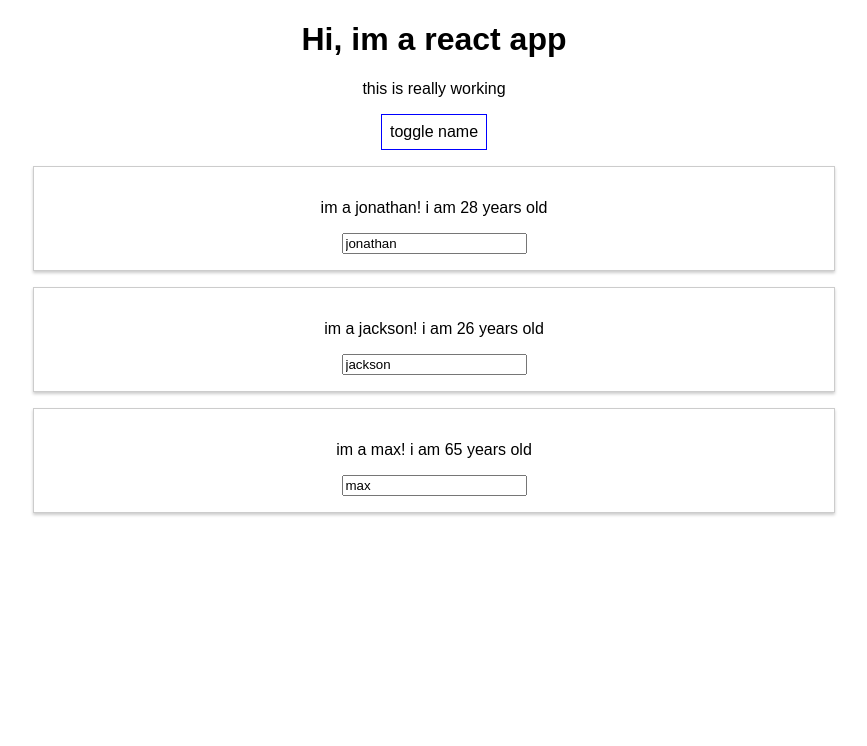
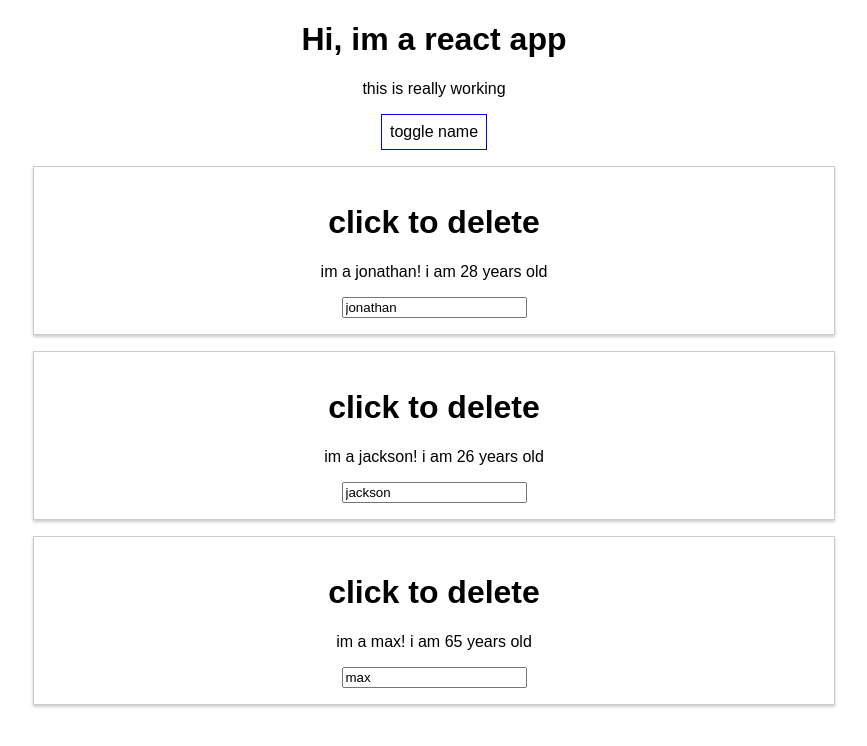
Before and after one commit to jonbleibdrey/react-udemy, a React (Create React App) app: page / in a window 1280 px wide. Both pictures are taken after a click on the button "toggle name". Shown: the top 746 px of the page, without its empty margins (206-1073 px from the left). Built offline with nearby package versions, Linux system fonts and the light colour scheme.

Commit message:
last minute edits

```diff
--- a/src/App.js
+++ b/src/App.js
@@ -83,7 +83,8 @@ class App extends Component {
       persons = (
         <div>
           {this.state.persons.map((person,index) => {
-            return <Person click={() => this.deletePersonHandler(index)}
+            return <Person
+            click={() => this.deletePersonHandler(index)}
             name={person.name}
             age={person.age}
             key={person.id}
--- a/src/Person/Person.js
+++ b/src/Person/Person.js
@@ -4,6 +4,7 @@ import "./Person.css"
 const Person = (props) => {
     return (
         <div className="Person">
+            <h1>click to delete</h1>
            <p onClick={props.click}>im a {props.name}! i am {props.age} years old</p>
             <p>{props.children}</p>
             <input type="text" onChange={props.changed} value={props.name}/>
```
